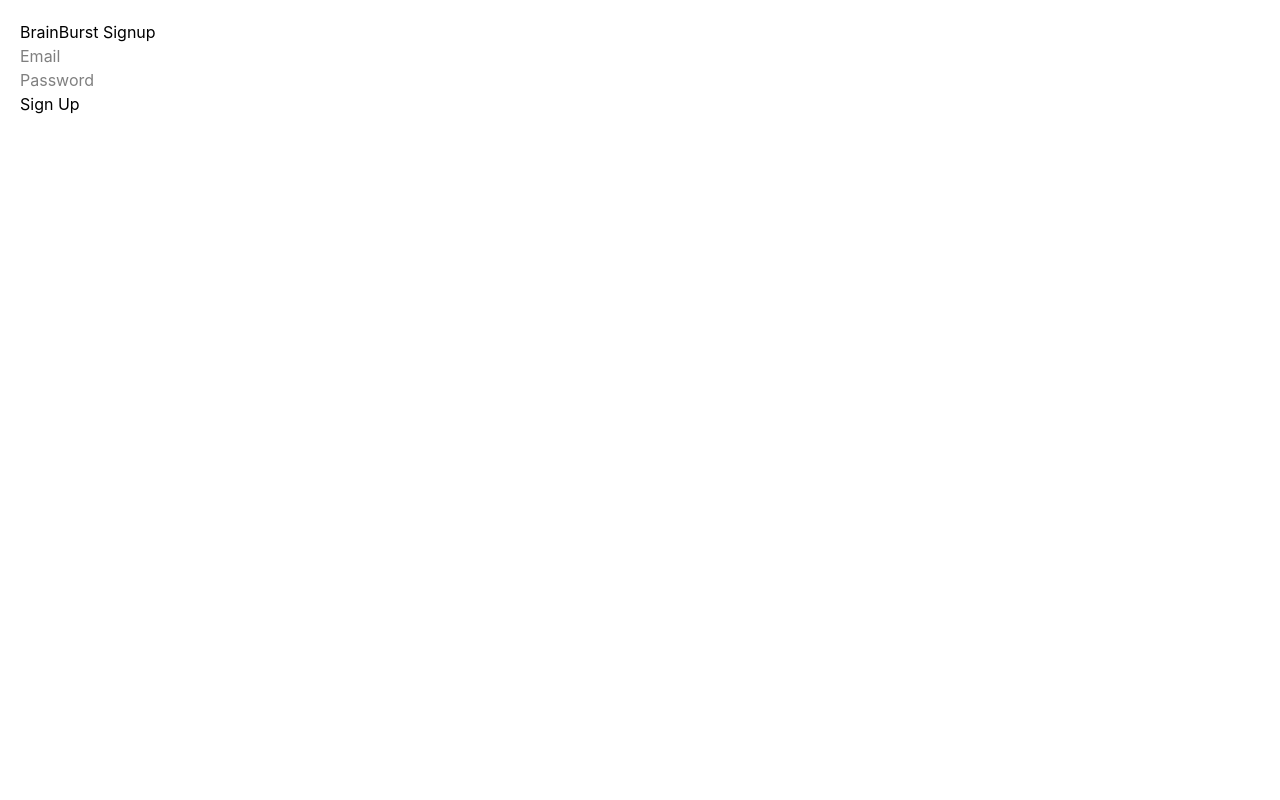
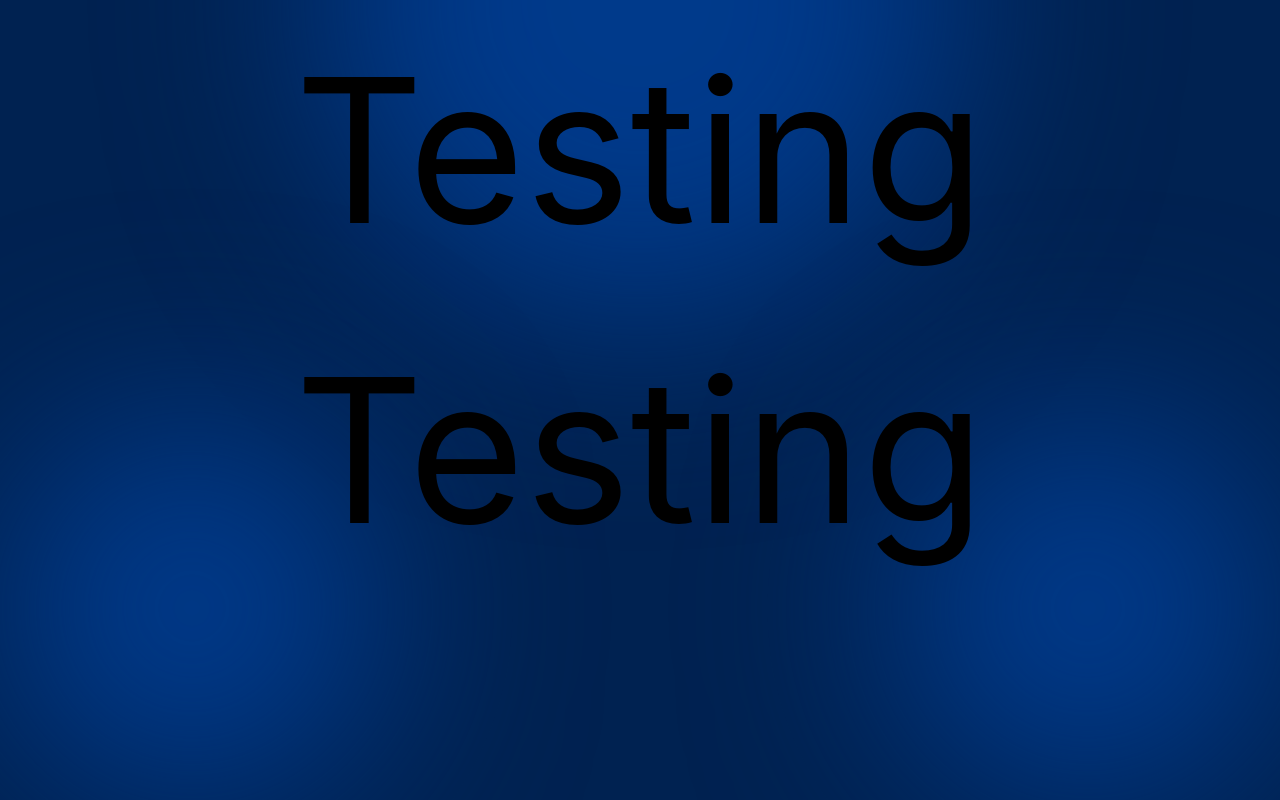
Before and after one commit to raymondcen/brainburst, a React (Vite) app in the folder client/: page / in a window 1280 px wide. Built offline with nearby package versions, Linux system fonts and the light colour scheme.

Commit message:
Added a blurry background to the user home page

```diff
--- a/client/index.html
+++ b/client/index.html
@@ -2,7 +2,7 @@
 <html lang="en">
   <head>
     <meta charset="UTF-8" />
-    <link rel="icon" type="image/svg+xml" href="/vite.svg" />
+    <link rel="icon"/>
     <meta name="viewport" content="width=device-width, initial-scale=1.0" />
     <title>BrainBurst</title>
   </head>
--- a/client/package.json
+++ b/client/package.json
@@ -14,6 +14,7 @@
     "axios": "^1.8.4",
     "react": "^19.0.0",
     "react-dom": "^19.0.0",
+    "react-icons": "^5.5.0",
     "react-router-dom": "^7.5.0"
   },
   "devDependencies": {
--- a/client/src/App.jsx
+++ b/client/src/App.jsx
@@ -1,9 +1,10 @@
-import { SignUp } from "./components/models/signup/signup";
+import LandingPage from "./pages/landingPage";
+import UserPage from "./pages/userPage";
 
 export default function App() {
   return (
     <div>
-      <SignUp />
+      <UserPage />
     </div>
   );
 }
--- a/client/src/index.css
+++ b/client/src/index.css
@@ -6,4 +6,9 @@
 
 * {
     box-sizing: border-box;
+    overflow: hidden;
 }
+
+body {
+    background: #002251;
+}
--- a/client/src/pages/landingPage.jsx
+++ b/client/src/pages/landingPage.jsx
@@ -0,0 +1,11 @@
+import { SignUp } from "../components/models/signUp/signUp";
+
+export const LandingPage = () => {
+  return (
+    <div>
+      <SignUp />
+    </div>
+  );
+};
+
+export default LandingPage;
--- a/client/src/pages/userPage.jsx
+++ b/client/src/pages/userPage.jsx
@@ -1,9 +1,30 @@
 import { Flashcard } from "../components/models/flashCard/flashCard";
+
+const flashCardExample1 = {
+  category: "Computer Science",
+  term: "Function",
+  def: "A block of code designed to perform a particular task.",
+  cid: 1,
+};
 
 export const UserPage = () => {
   return (
-    <div className="flex">
-      <Flashcard />
+    <div>
+      {/* Top blur */}
+      <div className="flex items-center justify-center">
+        <div className="absolute bg-[#003a8b] w-[50vw] h-[50vw] z-[-1] self-center rounded-[764px] min-w-[450px] min-h-[450px] blur-[100px]"></div>
+      </div>
+      <div className="flex flex-col items-center">
+        <Flashcard flashCard={flashCardExample1} isFlipped={false} />
+        <Flashcard flashCard={flashCardExample1} isFlipped={true} />
+      </div>
+      {/* Bottom blurs */}
+      <div className="">
+        <div className="absolute bg-[#003a8b] w-[30vw] h-[30vw] z-[-1] rounded-[764px] bottom-0 right-0 min-w-[250px] min-h-[250px] blur-[100px]"></div>
+        <div className="absolute bg-[#003a8b] w-[30vw] h-[30vw] z-[-1] rounded-[764px] bottom-0 left-0 min-w-[250px] min-h-[250px] blur-[100px]"></div>
+      </div>
     </div>
   );
 };
+
+export default UserPage;
```
Also changed, not shown: 2 other files (tests, documents, lock files or other folders).
